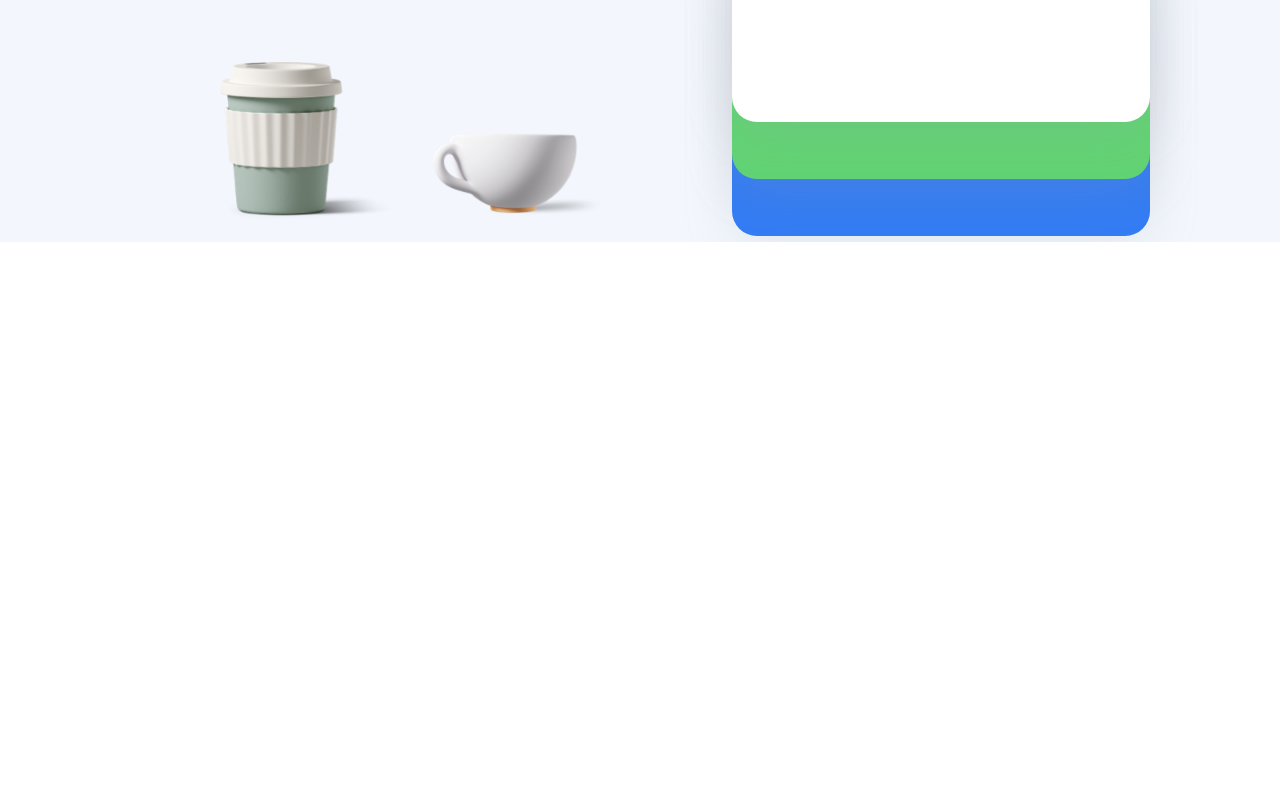
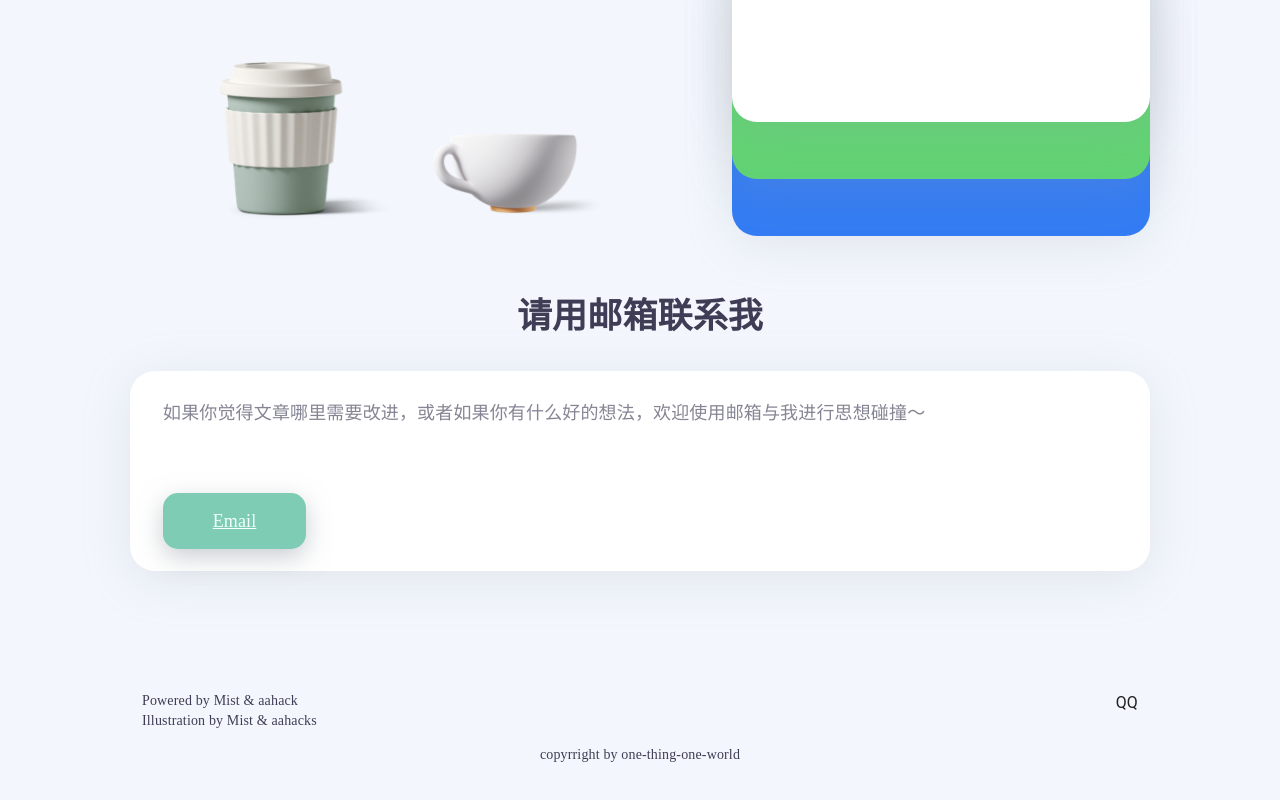
Before and after one commit to one-thing-one-world/blog-client, a React (Create React App) app: page / in a window 1280 px wide. Shown: the part 1004-1804 px from the top of the page. Before the commit the page ends 1246 px from the top, so only its background shows below. Built offline with nearby package versions, Linux system fonts and the light colour scheme.

Commit message:
[Feat::footer] feature footer and email ui

```diff
--- /dev/null
+++ b/src/components/Footer/SurportAndConnectWay/index.tsx
@@ -0,0 +1,37 @@
+import React from 'react'
+import styled from 'styled-components'
+
+const Wrapper = styled.div`
+  width: 100%;
+  display: flex;
+  justify-content: space-between;
+  margin-top: 120px;
+  @media (max-width: 750px) {
+    flex-direction: column;
+  }
+`
+const SurportsWrapper = styled.div`
+  width: 300px;
+`
+const SurportItemWrapper = styled.div`
+  height: 20px;
+  font-size: 14px;
+  font-family: PingFangSC-Light, PingFang SC;
+  font-weight: 300;
+  color: #3f3d55;
+  line-height: 20px;
+`
+
+const ConnectWay = styled.div``
+
+export default function SurportAndConnectWay() {
+  return (
+    <Wrapper>
+      <SurportsWrapper>
+        <SurportItemWrapper> Powered by Mist & aahack</SurportItemWrapper>
+        <SurportItemWrapper> Illustration by Mist & aahacks</SurportItemWrapper>
+      </SurportsWrapper>
+      <ConnectWay>QQ</ConnectWay>
+    </Wrapper>
+  )
+}
--- /dev/null
+++ b/src/components/Footer/index.tsx
@@ -0,0 +1,33 @@
+import React from 'react'
+import styled from 'styled-components'
+import SurportAndConnectWay from './SurportAndConnectWay'
+
+const FooterWrapper = styled.div`
+  width: 100%;
+  display: flex;
+  justify-content: space-between;
+  flex-direction: column;
+  padding: 0 12px;
+  /* @media (max-width: 750px) {
+    flex-direction: column;
+  } */
+`
+const CopyrightWrapper = styled.div`
+  /* width: 164px; */
+  height: 20px;
+  font-size: 14px;
+  font-family: PingFangSC-Light, PingFang SC;
+  font-weight: 300;
+  color: #3f3d55;
+  line-height: 20px;
+  text-align: center;
+  margin: 14px 0 36px 0;
+`
+export default function Footer() {
+  return (
+    <FooterWrapper>
+      <SurportAndConnectWay />
+      <CopyrightWrapper>copyrright by one-thing-one-world</CopyrightWrapper>
+    </FooterWrapper>
+  )
+}
--- a/src/components/Layout/index.tsx
+++ b/src/components/Layout/index.tsx
@@ -2,12 +2,14 @@ import React from 'react'
 import { Outlet } from 'react-router-dom'
 import styled from 'styled-components'
 import BackTop from '../BackTop'
+import Footer from '../Footer'
 import Header from '../Header'
 
 const OutletWrapper = styled.div`
   max-width: 1020px;
   margin: 0 auto;
 `
+const FooterWrapper = styled(OutletWrapper)``
 const LayoutWrapper = styled.div`
   background: #f3f7fd;
   width: 100%;
@@ -22,6 +24,9 @@ export default function Layout() {
       <OutletWrapper>
         <Outlet />
       </OutletWrapper>
+      <FooterWrapper>
+        <Footer />
+      </FooterWrapper>
     </LayoutWrapper>
   )
 }
--- a/src/pages/Home/HomeCom/index.tsx
+++ b/src/pages/Home/HomeBanner/index.tsx
@@ -8,6 +8,6 @@ const ImgWrapper = styled.img`
   object-fit: cover;
   margin-top: 30px;
 `
-export default function HomeCom() {
+export default function HomeBanner() {
   return <ImgWrapper src={banner} />
 }
--- /dev/null
+++ b/src/pages/Home/HomeEmail/EmailContent/index.tsx
@@ -0,0 +1,47 @@
+import React from 'react'
+import styled from 'styled-components'
+
+const EmailContentWrapper = styled.div`
+  width: 100%;
+  height: 200px;
+  background: #ffffff;
+  box-shadow: 0px 8px 50px 0px rgba(149, 157, 165, 0.2);
+  border-radius: 25px;
+  padding: 30px 33px;
+`
+const ContentTitleWrapper = styled.div`
+  height: 66px;
+  font-size: 18px;
+  font-family: PingFangSC-Medium, PingFang SC;
+  font-weight: 500;
+  color: rgba(63, 61, 85, 0.63);
+  line-height: 25px;
+`
+const EmailButton = styled.div`
+  width: 143px;
+  height: 56px;
+  background: #7eccb4;
+  box-shadow: 0px 8px 24px 0px rgba(149, 157, 165, 0.5);
+  border-radius: 15px;
+  margin-top: 26px;
+  text-align: center;
+  line-height: 56px;
+  font-size: 18px;
+  font-family: PingFangSC-Medium, PingFang SC;
+  font-weight: 500;
+`
+
+export default function EmailContent() {
+  return (
+    <EmailContentWrapper>
+      <ContentTitleWrapper>
+        如果你觉得文章哪里需要改进，或者如果你有什么好的想法，欢迎使用邮箱与我进行思想碰撞～
+      </ContentTitleWrapper>
+      <EmailButton>
+        <a style={{ color: '#f5fffc ' }} href="mailto:1769031928@qq.com.com">
+          Email
+        </a>
+      </EmailButton>
+    </EmailContentWrapper>
+  )
+}
--- /dev/null
+++ b/src/pages/Home/HomeEmail/index.tsx
@@ -0,0 +1,31 @@
+import React from 'react'
+import styled from 'styled-components'
+import EmailContent from './EmailContent'
+
+const EmailWrapper = styled.div`
+  width: 100%;
+  display: flex;
+  flex-direction: column;
+  align-items: center;
+  margin-top: 50px;
+`
+const EmailTitleWrapper = styled.div`
+  /* width: 745px; */
+  height: 49px;
+  font-size: 35px;
+  font-family: PingFangSC-Semibold, PingFang SC;
+  font-weight: 600;
+  color: #3f3d55;
+  line-height: 49px;
+  text-align: center;
+  margin-bottom: 30px;
+`
+
+export default function HomeEmail() {
+  return (
+    <EmailWrapper>
+      <EmailTitleWrapper>请用邮箱联系我</EmailTitleWrapper>
+      <EmailContent />
+    </EmailWrapper>
+  )
+}
--- a/src/pages/Home/HomeIntro/index.tsx
+++ b/src/pages/Home/HomeIntro/index.tsx
@@ -26,6 +26,7 @@ const TitleWrapper = styled.div`
   color: #3f3d55;
   line-height: 49px;
   text-align: center;
+  padding: 0 12px;
   @media (max-width: 750px) {
     font-size: 26px;
   }
--- a/src/pages/Home/HomeSponsor/SponsorDesc/index.tsx
+++ b/src/pages/Home/HomeSponsor/SponsorDesc/index.tsx
@@ -25,6 +25,7 @@ const SponsorDescText = styled.div`
   line-height: 28px;
   margin-top: 26px;
   text-align: left;
+  padding: 0 12px;
 `
 const SponsorDescPic = styled.img`
   margin-top: 66px;
--- a/src/pages/Home/index.tsx
+++ b/src/pages/Home/index.tsx
@@ -2,9 +2,10 @@ import React, { useEffect } from 'react'
 import styled from 'styled-components'
 // import { useNavigate } from 'react-router-dom'
 
-import HomeCom from './HomeCom'
+import HomeBanner from './HomeBanner'
 import HomeIntro from './HomeIntro'
 import HomeSponsor from './HomeSponsor'
+import HomeEmail from './HomeEmail'
 
 const Wrapper = styled.div`
   /* font-size: 2000rw !important; */
@@ -16,9 +17,10 @@ export default function Home() {
   }, [])
   return (
     <Wrapper>
-      <HomeCom />
+      <HomeBanner />
       <HomeIntro />
       <HomeSponsor />
+      <HomeEmail />
     </Wrapper>
   )
 }
```
